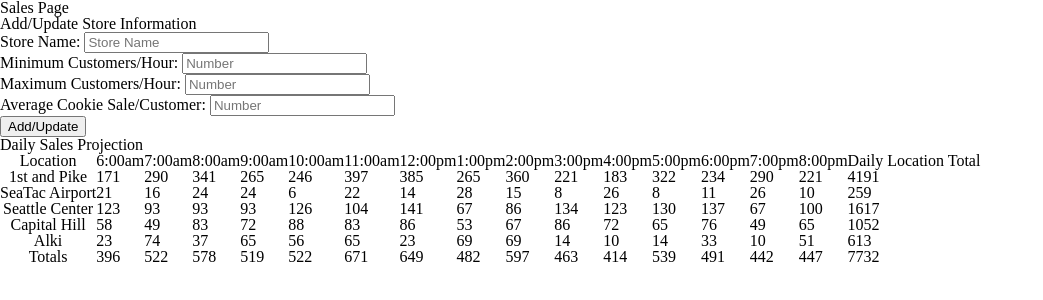
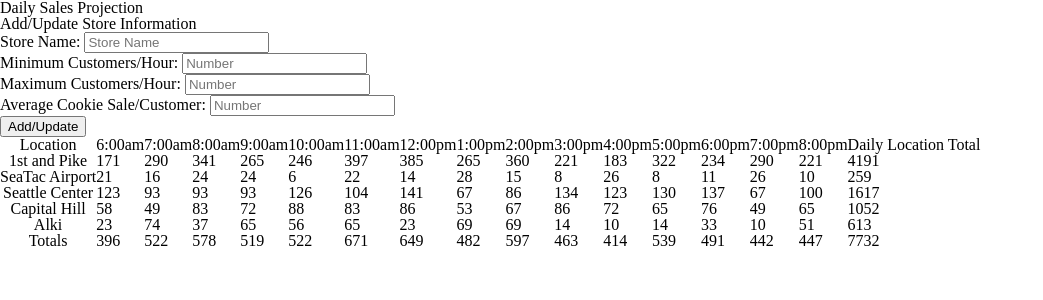
Before and after one commit to stephenchu530/Cookie_Stand, a plain HTML site: page sales.html in a window 1280 px wide. Shown: the whole page, without its empty margins (0-1043 px from the left). Drawn offline with Linux system fonts and the light colour scheme.

Commit message:
fix: changed basic layout

```diff
--- a/js/app.js
+++ b/js/app.js
@@ -1,7 +1,7 @@
 'use strict';
 
 // Get store form node
-var storeForm = document.getElementById('store-form');
+var storeForm = document.getElementById('addUpdateForm');
 
 // Initial Stores
 let initialStores = [
@@ -50,10 +50,8 @@ StoreLocation.prototype.renderRow = function(table) {
 
 // Function to render daily sales table
 function renderDailySalesTable() {
-  let sectionEl = document.getElementById('dailySalesTable');
-  sectionEl.textContent = '';
-  appendNewElement('Daily Sales Projection', 'h2', sectionEl);
-  let table = document.createElement('table');
+  let table = document.getElementById('dailySalesTable');
+  table.textContent = '';
   renderTableHeader(table);
   renderTableBody(table);
   renderTableFooter(table);
--- a/sales.html
+++ b/sales.html
@@ -28,10 +28,12 @@
 
     <!-- MAIN -->
     <main>
-      <h1>Sales Page</h1>
-      <!-- SECTION 1 STORE FORM -->
-      <section id="addUpdateForm">
-	<form id="store-form">
+
+      <!-- Page Title -->
+      <h1>Daily Sales Projection</h1>
+
+      <!-- ADD UPDATE STORE FORM -->
+      <form id="addUpdateForm">
 	<fieldset>
 	  <legend>Add/Update Store Information</legend>
 	  <div>
@@ -55,11 +57,10 @@
 	  </div>
 	</fieldset>
       </form>
-      </section>
 
-      <!-- SECTION 2 DAILY SALES TABLE-->
-      <section id="dailySalesTable">
-      </section>
+      <!-- DAILY SALES TABLE-->
+      <table id="dailySalesTable">
+      <table>
     </main>
 
     <!-- FOOTER -->
```
Lines whose indentation alone changed are shown as unchanged.
